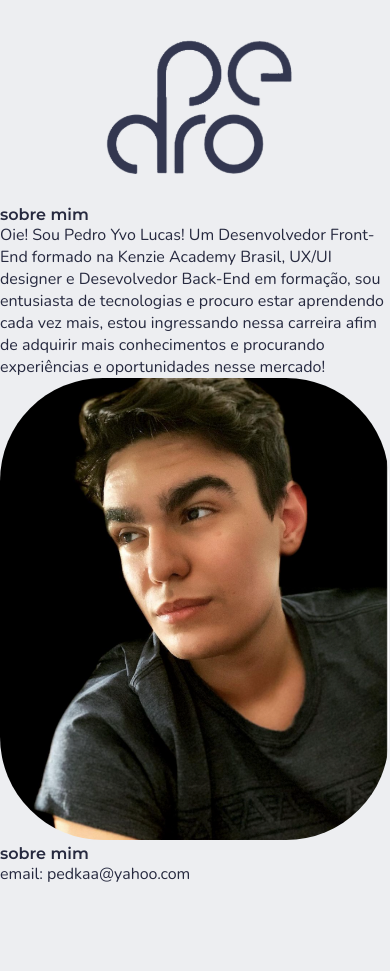
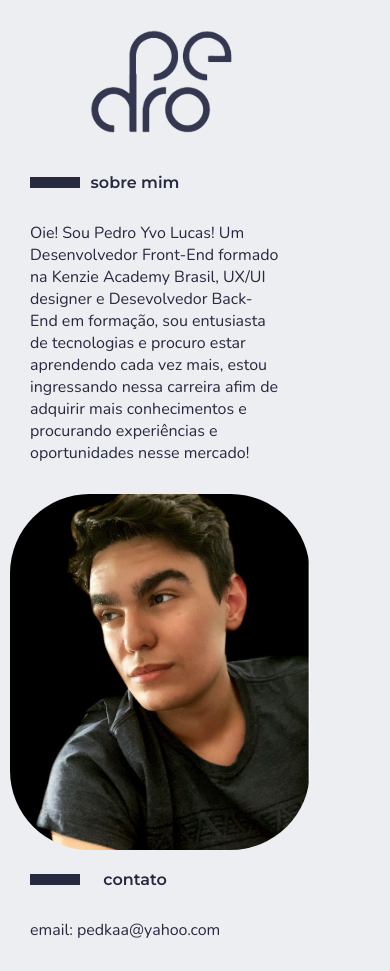
Before and after one commit to pedrokaa2/portfolio-kenzie, a React (Create React App) app: page /sobre in a window 390 px wide. Before the commit the page ends 885 px from the top, so only its background shows below. Built offline with nearby package versions, Linux system fonts and the light colour scheme; a web font is replaced by a local one.

Commit message:
feat: about page estilization on mobile almost done

```diff
--- a/src/Pages/About/index.jsx
+++ b/src/Pages/About/index.jsx
@@ -1,31 +1,38 @@
 import { Link } from 'react-router-dom'
 import PedroLogo from '../../Assets/pedrodev 1.svg'
 import MinhaFoto from '../../Assets/fotinha.svg'
+import * as S from "./style";
 
 const About = () => {
   return (
-    <div>
+    <S.BoxDiv>
       <header>
         <Link to="/">
           <img src={PedroLogo} alt="pedrologo"/>
         </Link>
       </header>
       <main>
-        <div>
-          <div></div>
-          <span>sobre mim</span>
-        </div>
-        <div>
+      <S.DivSpan>
+          <S.DivVaziaCor>
+            <div></div>
+          </S.DivVaziaCor>
+            <span>sobre mim</span>
+        </S.DivSpan>
+        <S.BoxDivCss>
           <p>Oie! Sou Pedro Yvo Lucas! Um Desenvolvedor Front-End formado na Kenzie Academy Brasil, UX/UI designer e Desevolvedor Back-End em formação, sou entusiasta de tecnologias e procuro estar aprendendo cada vez mais, estou ingressando nessa carreira afim de adquirir mais conhecimentos e procurando experiências e oportunidades nesse mercado!</p>
           <img src={MinhaFoto} alt="fotinha pedro"/>
-        </div>
-        <div>
-          <div></div>
-          <span>sobre mim</span>
-        </div>
-        <p>email: pedkaa@yahoo.com</p>
+        </S.BoxDivCss>
+        <S.DivSpan>
+          <S.DivVaziaCor>
+            <div></div>
+          </S.DivVaziaCor>
+            <span>contato</span>
+        </S.DivSpan>
+        <S.BoxDivCss>
+          <p>email: pedkaa@yahoo.com</p>
+        </S.BoxDivCss>
       </main>
-    </div>
+    </S.BoxDiv>
   )
 }
 
--- a/src/Pages/About/style.js
+++ b/src/Pages/About/style.js
@@ -0,0 +1,55 @@
+import styled from "styled-components";
+
+export const BoxDiv = styled.div `
+  width: 100vw;
+
+  img {
+    display: flex;
+    flex-direction: column;
+    justify-content: center;
+    width: 300px;
+    margin-left: 10px;
+  }
+`
+
+export const BoxDivCss = styled.div `
+  display: flex;
+  flex-direction: column;
+
+  p {
+    margin: 30px 30px;
+    width: 250px;
+  }
+
+  @media (min-width: 500px) {
+    flex-direction: row;
+    justify-content: space-around;
+
+    p {
+      width: 400px;
+      margin: auto 0;
+      font-size: 20px;
+    }
+  }
+`
+
+export const DivVaziaCor = styled.div `
+  background: var(--darkblue);
+  width: 50px;
+  height: 11px;
+  margin-left: 30px;
+  display: flex;
+  align-items: center;
+`
+
+export const DivSpan = styled.div `
+  display: flex;
+  align-items: center;
+  margin-top: 20px;
+
+  span {
+    margin-left: 10px;
+    width: 90px;
+    text-align: center;
+  }
+`
```
